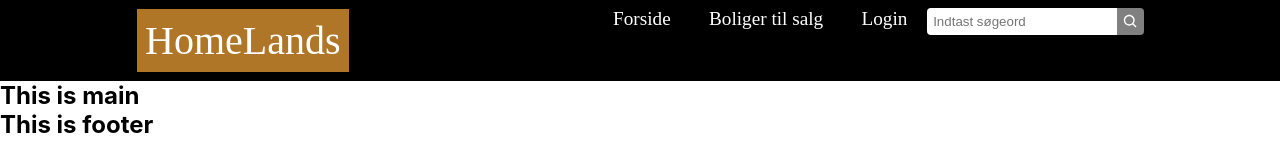
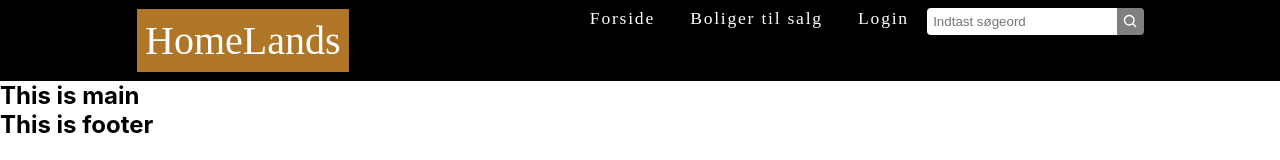
Before and after one commit to Eva-Renata/homelands, a React (Create React App) app: page / in a window 1280 px wide. Shown: the top 160 px of the page. Built offline with nearby package versions, Linux system fonts and the light colour scheme; a web font is replaced by a local one.

Commit message:
link style

```diff
--- a/src/components/Partials/Navigation/Navigation.module.scss
+++ b/src/components/Partials/Navigation/Navigation.module.scss
@@ -7,8 +7,9 @@
        padding:1em;
        color:white;
         cursor: pointer;
-        font-size: 1.2em;
+        font-size: 1.1em;
         font-weight: lighter;
+        letter-spacing: 0.1em;
        &:hover {
         color:$brun;
        }
```
